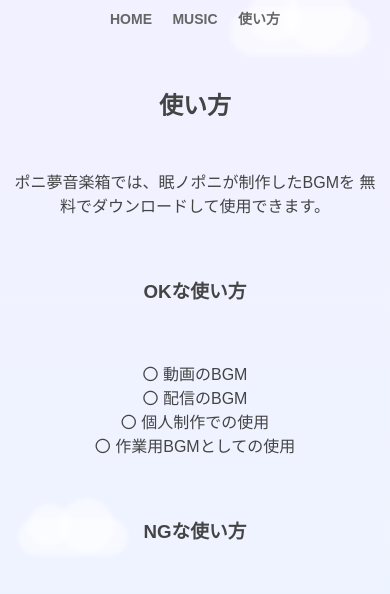
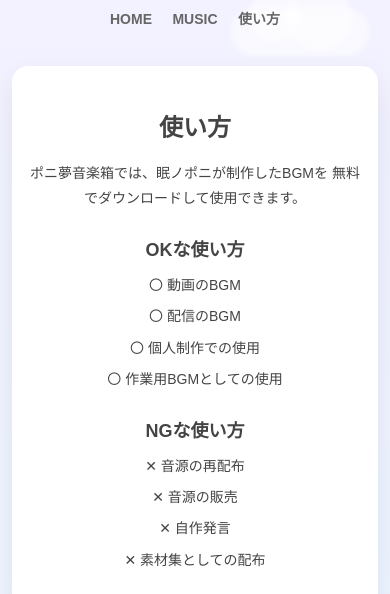
Before and after one commit to zen-nemuno/PONI-DREAM-SOUNDS, a plain HTML site: page guide.html in a window 390 px wide. Shown: the part 242-836 px from the top of the page. Drawn offline with Linux system fonts and the light colour scheme.

Commit message:
UI変更

```diff
--- a/guide.html
+++ b/guide.html
@@ -2,6 +2,7 @@
 <html lang="ja">
 <head>
   <meta charset="UTF-8">
+  <meta name="viewport" content="width=device-width, initial-scale=1.0">
   <title>Guide | Poni Dream Sounds</title>
   <link rel="stylesheet" href="style.css">
 </head>
@@ -22,7 +23,8 @@
     <a href="guide.html">使い方</a>
   </nav>
 
-  <section class="music-list">
+  <section class="guide-section">
+    <div class="guide-card">
       <h2>使い方</h2>
 
       <p>
@@ -31,7 +33,7 @@
       </p>
 
       <h3>OKな使い方</h3>
-    <ul style="list-style:none; padding:0;">
+      <ul class="guide-list">
         <li>〇 動画のBGM</li>
         <li>〇 配信のBGM</li>
         <li>〇 個人制作での使用</li>
@@ -39,7 +41,7 @@
       </ul>
 
       <h3>NGな使い方</h3>
-    <ul style="list-style:none; padding:0;">
+      <ul class="guide-list">
         <li>✕ 音源の再配布</li>
         <li>✕ 音源の販売</li>
         <li>✕ 自作発言</li>
@@ -51,10 +53,11 @@
         可能であれば以下の表記をしていただけると嬉しいです。
       </p>
 
-    <p>
+      <p class="credit-text">
         BGM : Poni Dream Sounds<br>
         ポニ夢音楽箱
       </p>
+    </div>
   </section>
 
   <footer>
--- a/style.css
+++ b/style.css
@@ -55,6 +55,18 @@ nav a:hover {
 
 .hero {
   padding: 100px 20px;
+}
+
+.hero h2 {
+  font-size: 42px;
+  margin-bottom: 16px;
+}
+
+.hero p {
+  font-size: 18px;
+  line-height: 1.8;
+  max-width: 640px;
+  margin: 0 auto;
 }
 
 .btn {
@@ -148,6 +160,55 @@ nav a:hover {
 
 .download:hover {
   background: #9c7cff;
+}
+
+/* ===== Guide ===== */
+
+.guide-section {
+  padding: 60px 20px;
+}
+
+.guide-card {
+  background: white;
+  max-width: 760px;
+  margin: 0 auto;
+  padding: 40px 32px;
+  border-radius: 24px;
+  box-shadow: 0 12px 28px rgba(0, 0, 0, 0.08);
+  box-sizing: border-box;
+}
+
+.guide-card h2 {
+  font-size: 36px;
+  margin-bottom: 24px;
+}
+
+.guide-card h3 {
+  font-size: 24px;
+  margin-top: 32px;
+  margin-bottom: 16px;
+}
+
+.guide-card p {
+  font-size: 17px;
+  line-height: 1.9;
+}
+
+.guide-list {
+  list-style: none;
+  padding: 0;
+  margin: 0;
+}
+
+.guide-list li {
+  font-size: 16px;
+  line-height: 1.9;
+  margin-bottom: 6px;
+}
+
+.credit-text {
+  font-weight: bold;
+  line-height: 1.8;
 }
 
 /* ===== フッター ===== */
@@ -296,6 +357,15 @@ footer {
     padding: 70px 16px;
   }
 
+  .hero h2 {
+    font-size: 34px;
+  }
+
+  .hero p {
+    font-size: 16px;
+    max-width: 520px;
+  }
+
   .music-list {
     width: min(700px, calc(100% - 32px));
     grid-template-columns: 1fr;
@@ -331,6 +401,28 @@ footer {
   .download {
     padding: 10px 20px;
     font-size: 14px;
+  }
+
+  .guide-section {
+    padding: 40px 16px;
+  }
+
+  .guide-card {
+    padding: 28px 22px;
+    border-radius: 18px;
+  }
+
+  .guide-card h2 {
+    font-size: 28px;
+  }
+
+  .guide-card h3 {
+    font-size: 21px;
+  }
+
+  .guide-card p,
+  .guide-list li {
+    font-size: 15px;
   }
 
   footer {
@@ -440,6 +532,27 @@ footer {
     font-size: 14px;
   }
 
+  .hero {
+    padding: 56px 16px;
+  }
+
+  .hero h2 {
+    font-size: 28px;
+    margin-bottom: 12px;
+  }
+
+  .hero p {
+    font-size: 15px;
+    line-height: 1.8;
+  }
+
+  .btn {
+    width: 100%;
+    max-width: 260px;
+    box-sizing: border-box;
+    padding: 12px 18px;
+  }
+
   .music-list {
     width: calc(100% - 24px);
     padding: 32px 12px;
@@ -475,6 +588,32 @@ footer {
     padding: 12px 16px;
   }
 
+  .guide-section {
+    padding: 32px 12px;
+  }
+
+  .guide-card {
+    padding: 22px 16px;
+    border-radius: 16px;
+  }
+
+  .guide-card h2 {
+    font-size: 24px;
+    margin-bottom: 18px;
+  }
+
+  .guide-card h3 {
+    font-size: 18px;
+    margin-top: 24px;
+    margin-bottom: 12px;
+  }
+
+  .guide-card p,
+  .guide-list li {
+    font-size: 14px;
+    line-height: 1.8;
+  }
+
   footer {
     margin-top: 50px;
     padding: 16px;
```
Also changed, not shown: index.html (+1 -0 lines). Lines whose indentation alone changed are shown as unchanged.
